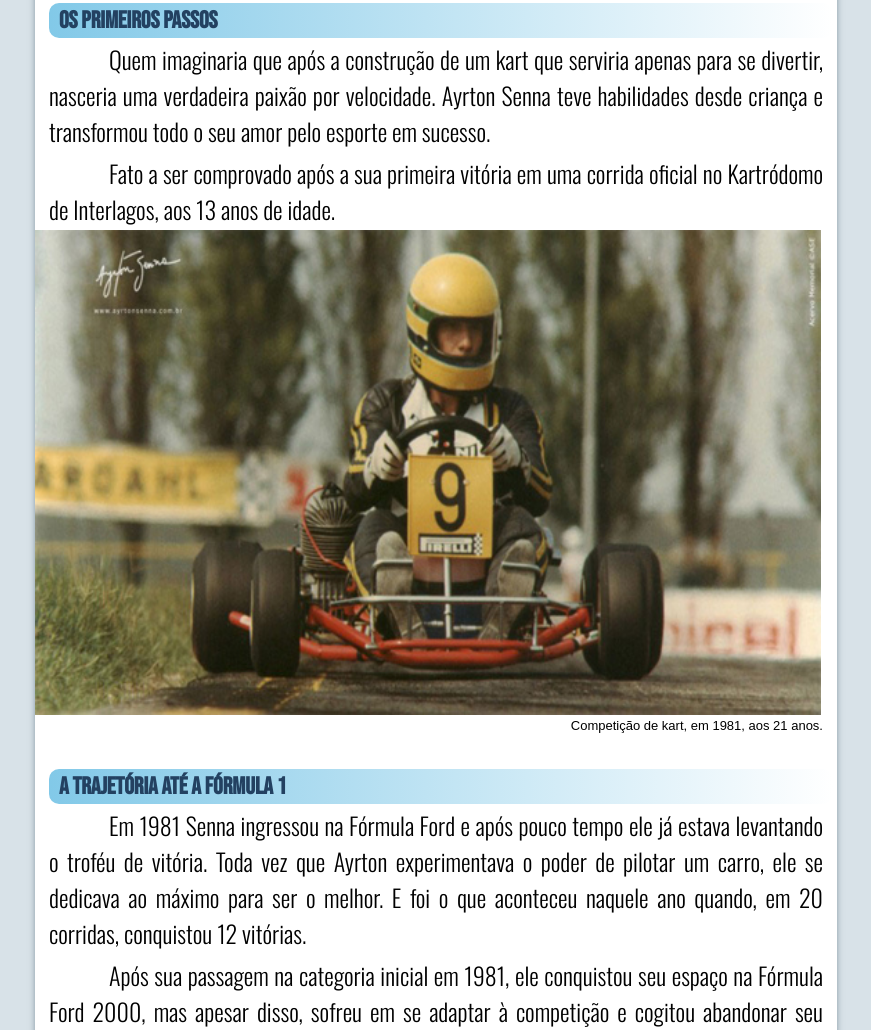
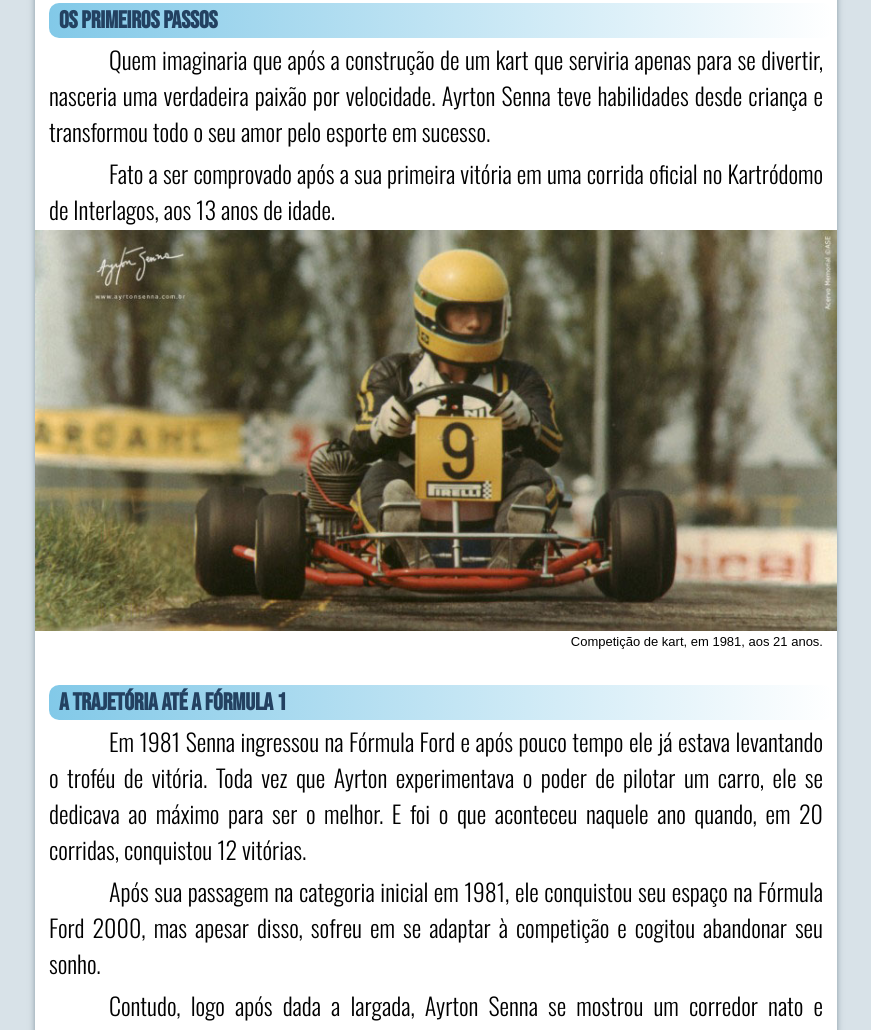
Before and after one commit to huandelsiqueira/EstudosDev, a plain HTML site: page projetos/projeto2/index.html in a window 1280 px wide. Shown: the part 822-1852 px from the top of the page, without its empty margins (204-1075 px from the left). Drawn offline with nearby package versions, Linux system fonts and the light colour scheme.

Commit message:
Update index.html

```diff
--- a/projetos/projeto2/index.html
+++ b/projetos/projeto2/index.html
@@ -41,7 +41,7 @@
                         <p>Quem imaginaria que após a construção de um kart que serviria apenas para se divertir, nasceria uma verdadeira paixão por velocidade. Ayrton Senna teve habilidades desde criança e transformou todo o seu amor pelo esporte em sucesso.</p>
                         <p>Fato a ser comprovado após a sua primeira vitória em uma corrida oficial no Kartródomo de Interlagos, aos 13 anos de idade.</p>
                 <picture>
-                    <source media="(min-width: 568px)" srcset="imagens/1981-kart-PQ.jpg" type="image/jpg">
+                    <source media="(max-width: 1050px)" srcset="imagens/1981-kart-PQ.jpg" type="image/jpg">
                     <img src="imagens/1981 kart.jpg" alt="ayrtonkart" class="kart">
                 </picture>
                         <p id="ayrton1981">Competição de kart, em 1981, aos 21 anos.</p>
```
